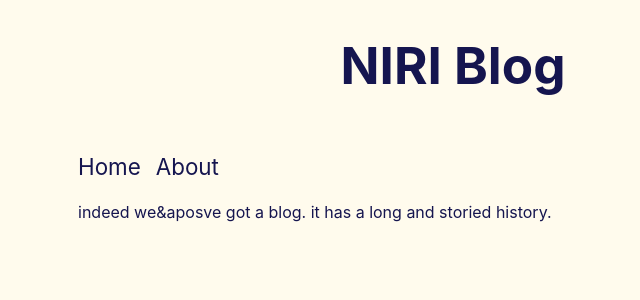
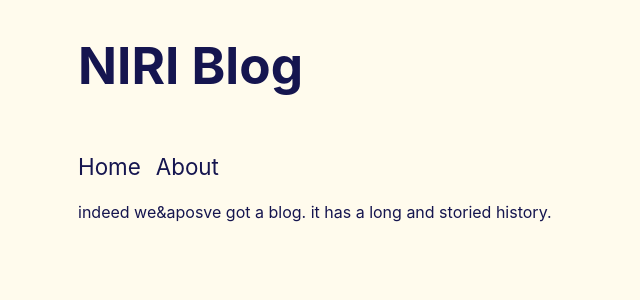
Before and after one commit to rprend/blog, a Next.js app: page /about in a window 1280 px wide. Shown: the top 300 px of the page, without its empty margins (162-802 px from the left). Built offline with nearby package versions, Linux system fonts and the light colour scheme.

Commit message:
more styling

```diff
--- a/package.json
+++ b/package.json
@@ -14,6 +14,7 @@
     "@fortawesome/react-fontawesome": "^0.2.0",
     "@octokit/openapi-types": "^14.0.0",
     "@octokit/rest": "^19.0.5",
+    "@tiptap/extension-bubble-menu": "^2.0.0-beta.207",
     "@tiptap/extension-character-count": "^2.0.0-beta.204",
     "@tiptap/extension-link": "^2.0.0-beta.207",
     "@tiptap/extension-underline": "^2.0.0-beta.204",
--- a/styles/index.scss
+++ b/styles/index.scss
@@ -14,7 +14,6 @@ main {
 
   .topbar {
     width: 100%;
-    text-align: center;
 
     .navigation {
       display: flex;
```
Also changed, not shown: 1 other file (tests, documents, lock files or other folders).
